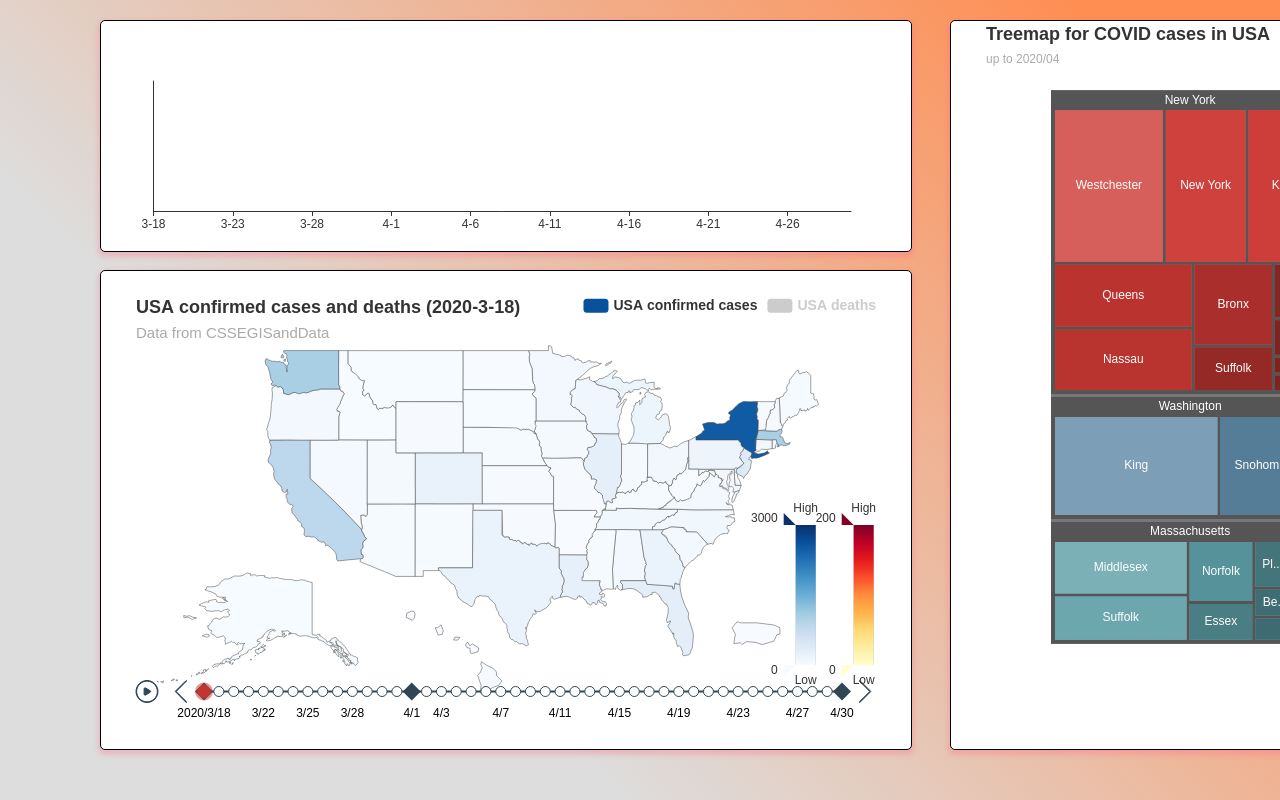
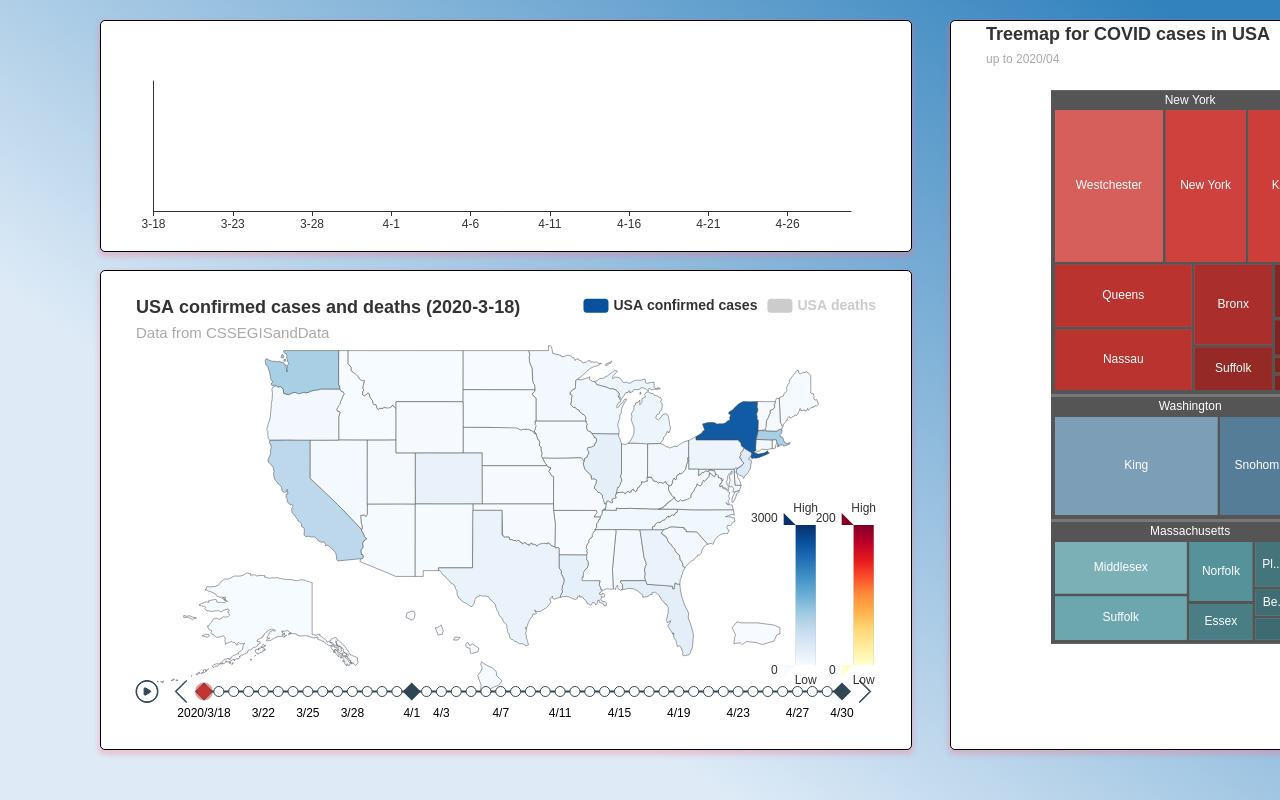
Before and after one commit to roenchina/Info-Vis, a React (Create React App) app: page / in a window 1280 px wide. Built offline with nearby package versions, Linux system fonts and the light colour scheme.

Commit message:
Update App.js

```diff
--- a/src/components/App.js
+++ b/src/components/App.js
@@ -10,7 +10,7 @@ import MapView from "./MapView";
 // 这是JSS的写法，相当于声明了一些css的类
 const useStyles = makeStyles(theme => ({
     root: {
-        background: 'linear-gradient(45deg, #DDDDDD 30%, #FF8E53 90%)',
+        background: 'linear-gradient(35deg, #deebf7 30%, #3182bd 95%)',
         position: 'relative',
         width: '100vw',
         height: '100vh',
```
